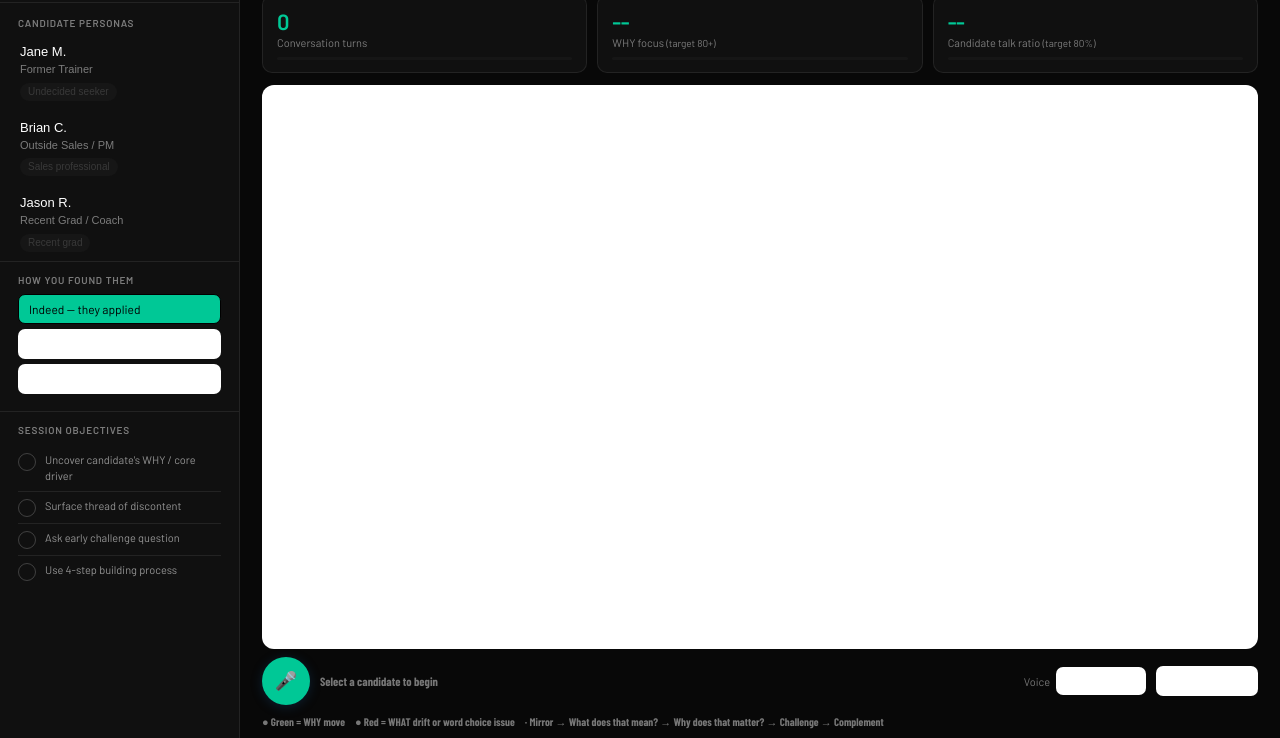
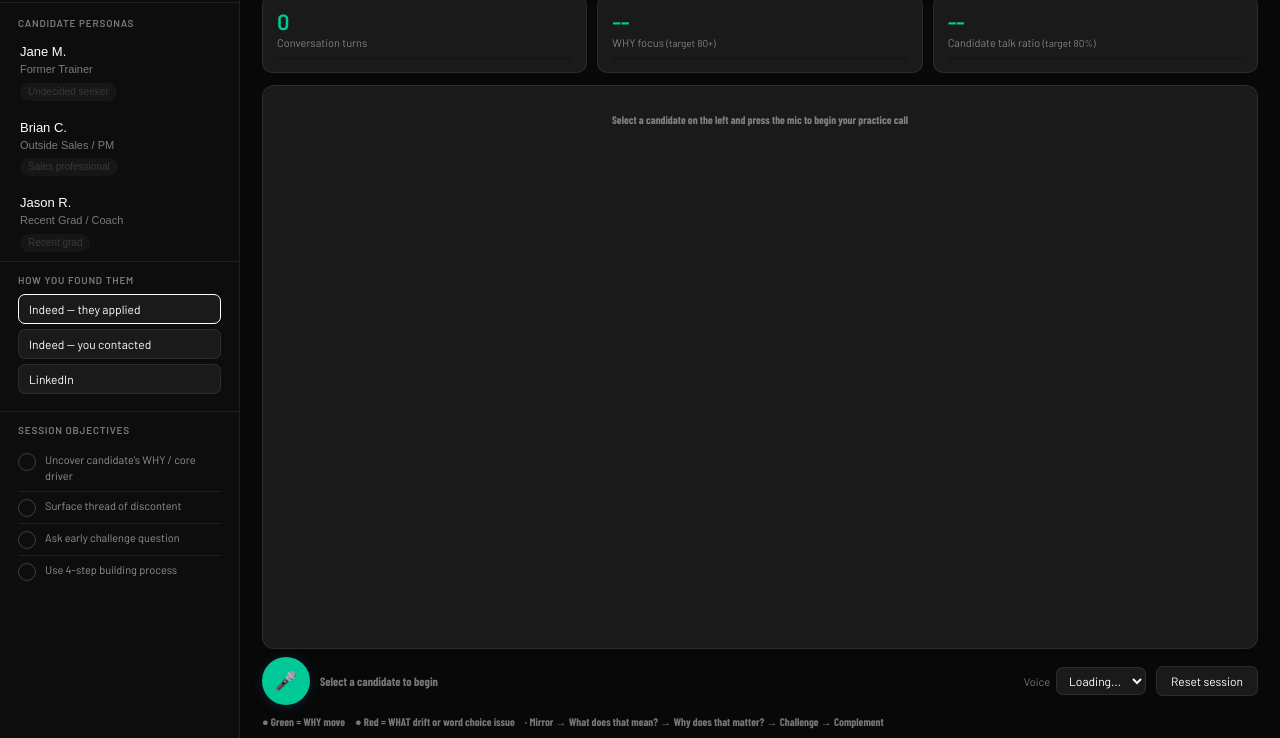
Before and after one commit to JKCTA/recruiter-training, a plain HTML site: page index.html in a window 1280 px wide. Shown: the part 62-800 px from the top of the page. Drawn offline with nearby package versions, Linux system fonts and the light colour scheme; a web font is replaced by a local one.

Commit message:
Update index.html

```diff
--- a/index.html
+++ b/index.html
@@ -27,6 +27,8 @@
 }
 
 *, *::before, *::after { box-sizing: border-box; margin: 0; padding: 0; }
+input, select, button { color: #ffffff !important; }
+.metric, .chat, .sbtn, .rbtn, .vwrap select { background-color: #1a1a1a !important; color: #ffffff !important; }
 
 html, body {
   height: 100%;
@@ -42,8 +44,8 @@ html, body {
 .sidebar {
   width: var(--sidebar-w);
   flex-shrink: 0;
-  background: var(--surface);
-  border-right: 1px solid var(--border);
+  background: #0d0d0d;
+  border-right: 1px solid rgba(255,255,255,0.08);
   display: flex;
   flex-direction: column;
   height: 100vh;
@@ -93,7 +95,7 @@ html, body {
 .sbtn {
   display: block; width: 100%; text-align: left;
   padding: 7px 10px; margin-bottom: 5px;
-  background: #fff; border: 1px solid var(--border);
+  background: #1a1a1a; border: 1px solid var(--border);
   border-radius: 7px; font-size: 12px; font-family: var(--font);
   color: var(--gray2); cursor: pointer; transition: all 0.1s;
 }
@@ -118,8 +120,8 @@ html, body {
 .main { flex: 1; display: flex; flex-direction: column; height: 100vh; overflow: hidden; min-width: 0; }
 
 .topbar {
-  flex-shrink: 0; background: var(--surface2);
-  border-bottom: 1px solid var(--border);
+  flex-shrink: 0; background: #0d0d0d;
+  border-bottom: 1px solid rgba(255,255,255,0.08);
   padding: 13px 22px; display: flex;
   align-items: center; justify-content: space-between;
 }
@@ -131,7 +133,7 @@ html, body {
   grid-template-columns: repeat(3,1fr);
   gap: 10px; padding: 12px 22px;
 }
-.metric { background: var(--surface); border: 1px solid var(--border); border-radius: 10px; padding: 12px 14px; }
+.metric { background: #1a1a1a; border: 1px solid var(--border); border-radius: 10px; padding: 12px 14px; }
 .metric .v { font-size: 22px; font-weight: 600; color: var(--green); letter-spacing: -0.02em; }
 .metric .l { font-size: 11px; color: var(--gray); margin-top: 2px; }
 .bar { height: 3px; background: var(--surface2); border-radius: 2px; margin-top: 8px; overflow: hidden; }
@@ -147,13 +149,13 @@ html, body {
   border-radius: 10px; padding: 11px 14px;
 }
 .sc-lbl { font-size: 10px; font-weight: 600; color: var(--amber); text-transform: uppercase; letter-spacing: 0.07em; margin-bottom: 4px; }
-.sc-txt { font-size: 13px; color: rgba(255,255,255,0.7); font-style: italic; line-height: 1.6; }
+.sc-txt { font-size: 13px; color: #ffffff; font-style: italic; line-height: 1.6; }
 .sc-sub { font-size: 11px; color: var(--gray); margin-top: 4px; }
 
 .chat {
   flex: 1; overflow-y: auto;
   margin: 0 22px 8px;
-  background: #fff; border: 1px solid var(--border);
+  background: #0f0f0f; border: 1px solid rgba(255,255,255,0.08);
   border-radius: 12px; padding: 16px;
   display: flex; flex-direction: column; gap: 8px;
 }
@@ -188,8 +190,8 @@ html, body {
 .stat { flex: 1; font-size: 12px; color: var(--gray); font-family: 'Barlow Condensed', sans-serif; }
 .vwrap { display: flex; align-items: center; gap: 6px; }
 .vwrap label { font-size: 11px; color: var(--gray); white-space: nowrap; }
-.vwrap select { font-size: 12px; padding: 5px 8px; border: 1px solid var(--border); border-radius: 7px; background: #fff; font-family: var(--font); color: var(--gray2); max-width: 160px; }
-.rbtn { font-size: 12px; padding: 7px 14px; border: 1px solid var(--border); border-radius: 7px; background: #fff; color: var(--gray2); cursor: pointer; font-family: var(--font); }
+.vwrap select { font-size: 12px; padding: 5px 8px; border: 1px solid var(--border); border-radius: 7px; background: #1a1a1a; font-family: var(--font); color: var(--gray2); max-width: 160px; }
+.rbtn { font-size: 12px; padding: 7px 14px; border: 1px solid var(--border); border-radius: 7px; background: #1a1a1a; color: var(--gray2); cursor: pointer; font-family: var(--font); }
 .rbtn:hover { background: var(--bg); }
 
 .hint-bar { flex-shrink: 0; padding: 0 22px 10px; font-size: 11px; color: var(--gray); font-family: 'Barlow Condensed', sans-serif; display: flex; gap: 10px; flex-wrap: wrap; }
```
